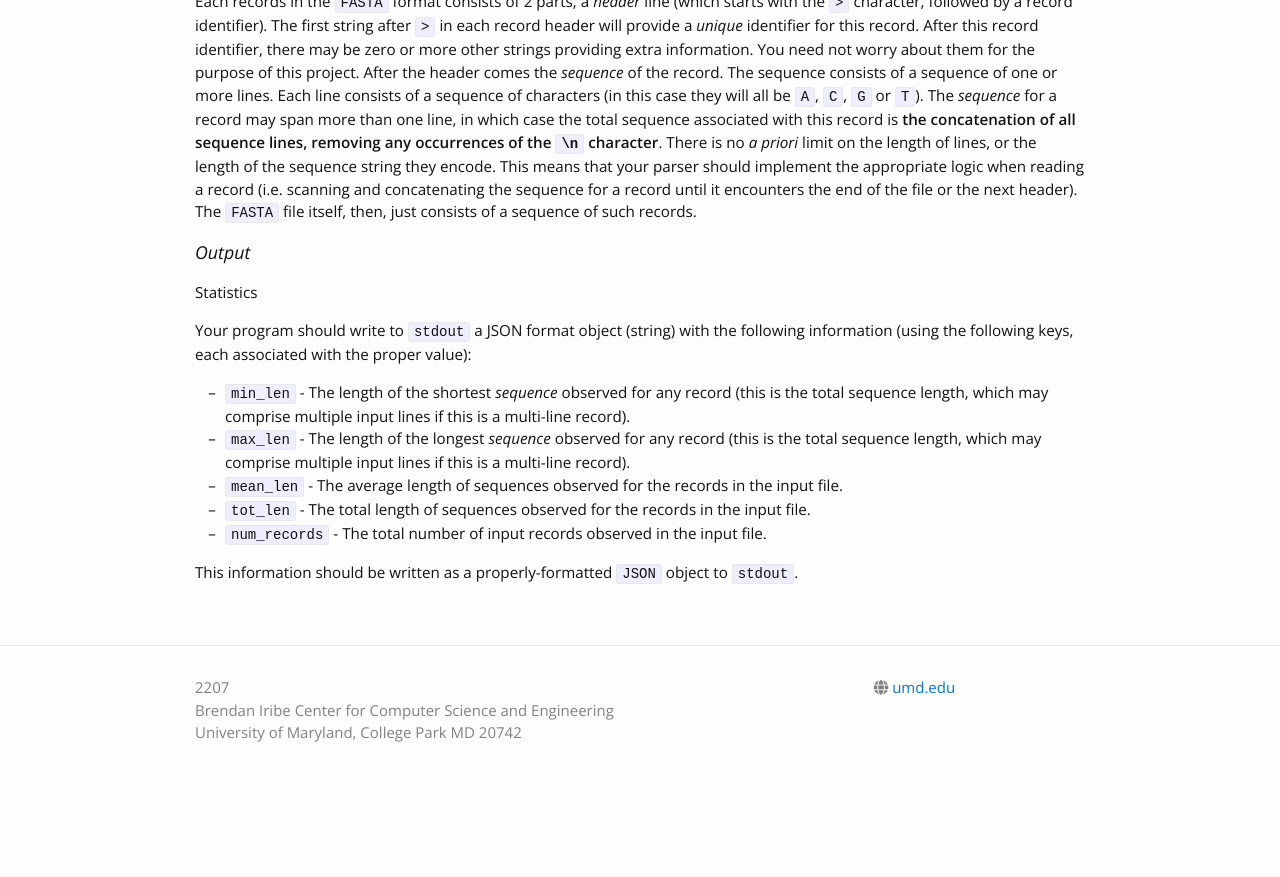
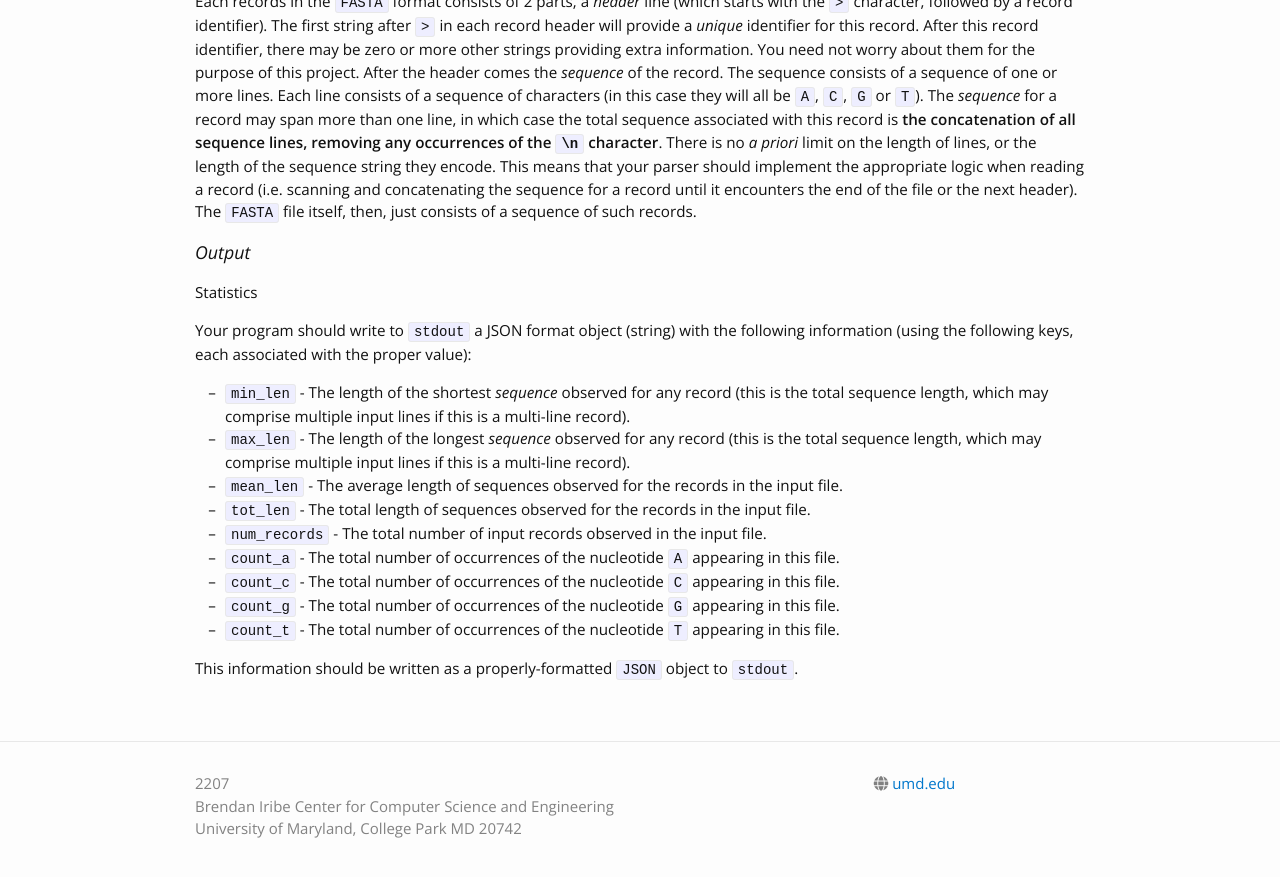
Before and after one commit to umd-cmsc423/f2023, a Jekyll site: the page built from _assignments/01_sample_assignment.md, in a window 1280 px wide and 900 px high, scrolled down 1764 px. Shown: the top 877 px of the window. Built offline with Jekyll 4.4.1, drawn with Linux system fonts in a browser that asks for light colours; nearby versions of some CDN libraries; before the commit the page ends 2568 px from its top, so only the background shows below that.

Commit message:
Update spec

```diff
--- a/_assignments/01_sample_assignment.md
+++ b/_assignments/01_sample_assignment.md
@@ -65,5 +65,9 @@ Your program should write to `stdout` a JSON format object (string) with the fol
 * `mean_len` - The average length of sequences observed for the records in the input file.
 * `tot_len` - The total length of sequences observed for the records in the input file.
 * `num_records` - The total number of input records observed in the input file.
+* `count_a` - The total number of occurrences of the nucleotide `A` appearing in this file.
+* `count_c` - The total number of occurrences of the nucleotide `C` appearing in this file.
+* `count_g` - The total number of occurrences of the nucleotide `G` appearing in this file.
+* `count_t` - The total number of occurrences of the nucleotide `T` appearing in this file.
 
 This information should be written as a properly-formatted `JSON` object to `stdout`.
```
